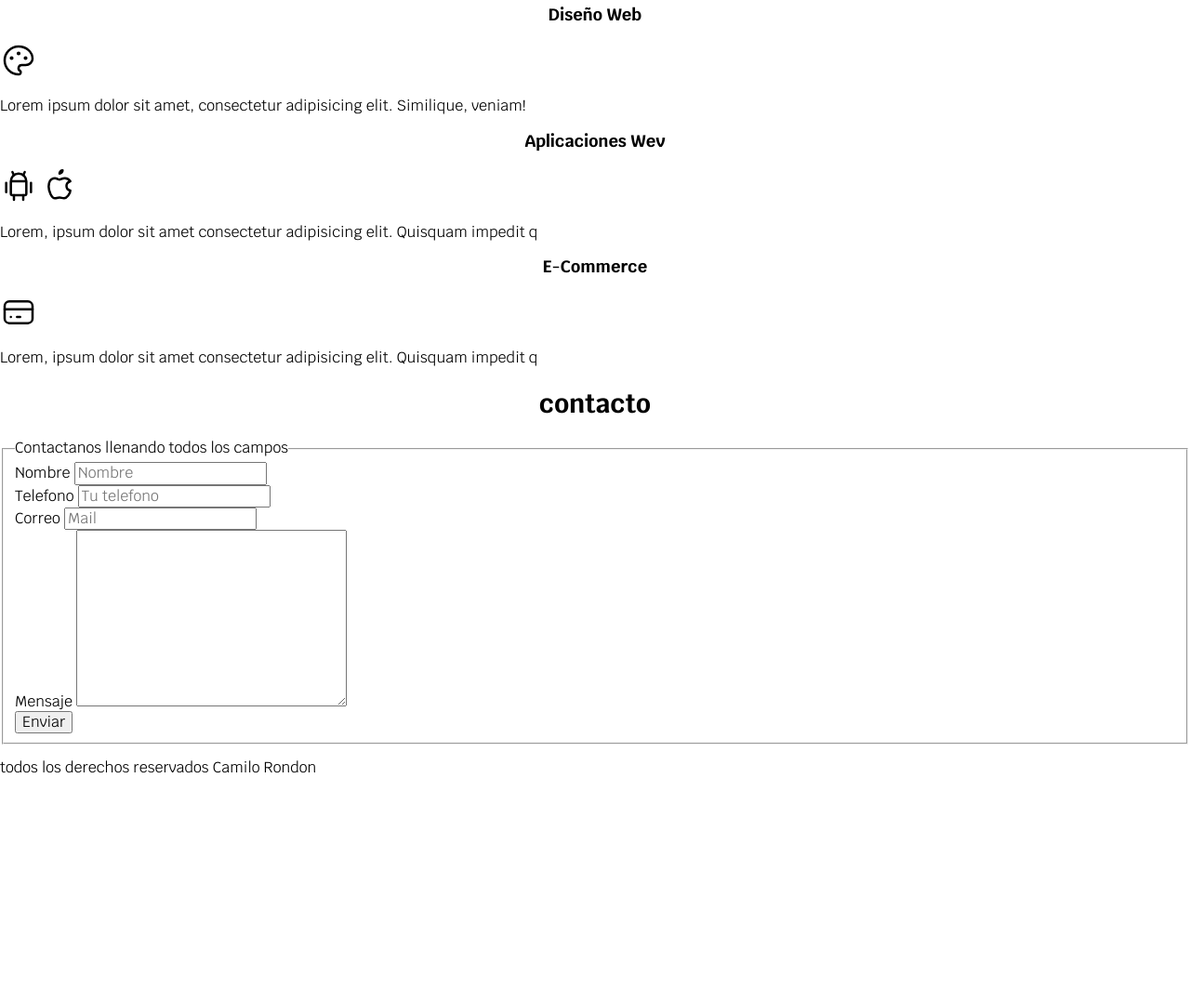
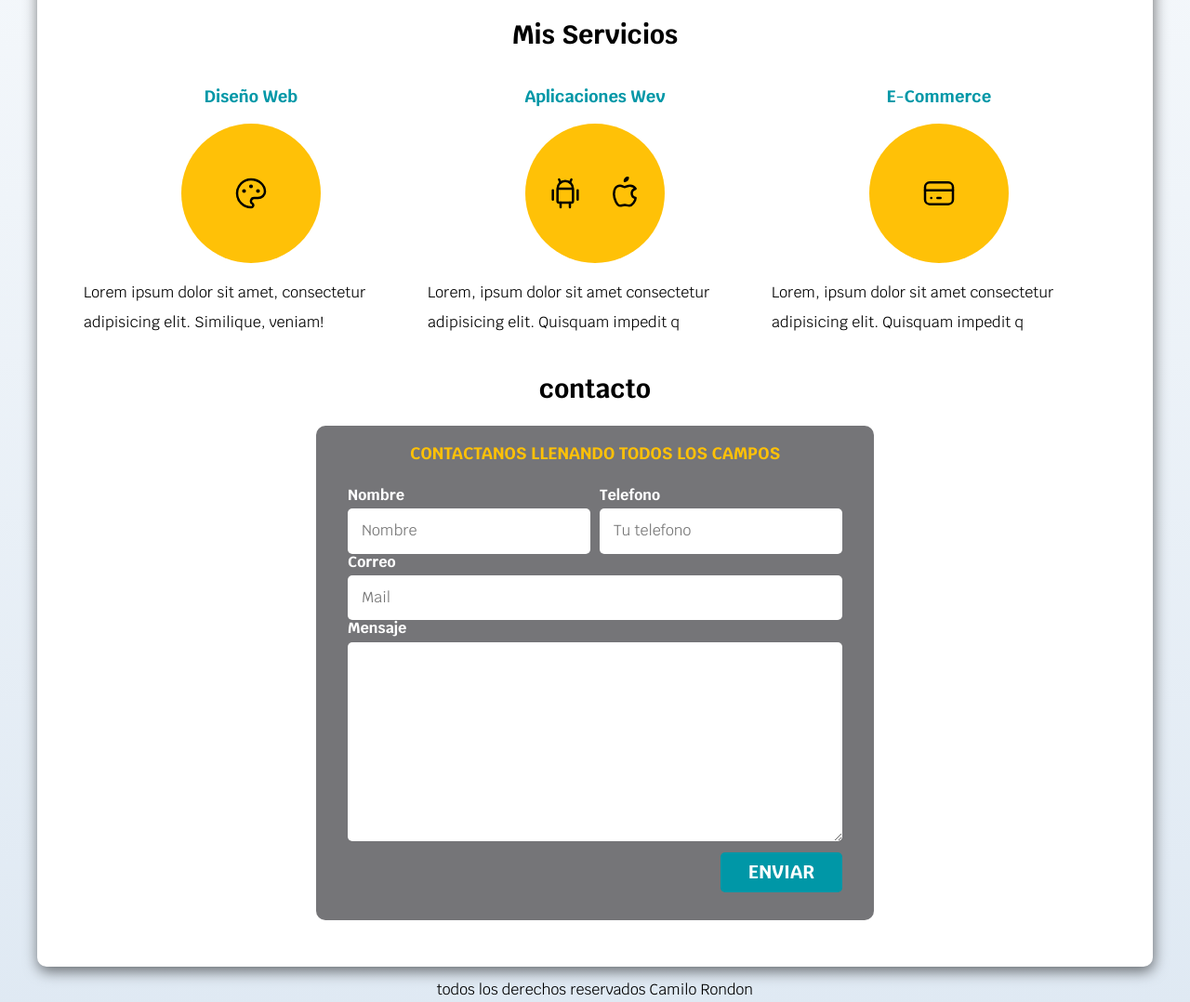
Before and after one commit to CamiloRondonDev/Freelancer_Web, a plain HTML site: page index.html in a window 1280 px wide. Shown: the part 660-1738 px from the top of the page at 93% size. Before the commit the page ends 1512 px from the top, so only its background shows below. Drawn offline with Linux system fonts and the light colour scheme.

Commit message:
Desarrollo  - Se implementa CSS grid
-Se terminal el formulaio

```diff
--- a/css/styles.css
+++ b/css/styles.css
@@ -5,11 +5,14 @@
 --primario:#ffc107;
 --secundario:#0097A7;
 --gris:#757578;
+--grisClaro:#DFE9F3;
+}
 
-}
+/* globales */
 html{
     font-size: 62.5%;
     box-sizing: border-box;/* para que no afecte el paddin por los bordes */
+    scroll-snap-type: y mandatory ;
 }
 *, *:before, *:after{
     box-sizing: inherit;/* para solucionar lo del paddin y va con lo que esta arriba */
@@ -17,8 +20,50 @@ html{
 body{
     font-size: 16px;
     font-family: 'Krub', sans-serif;
+    background-image: linear-gradient(to top,var(--grisClaro) 0%,var(--blanco) 100%);/* PARA EL DEGRADADO DEL FONDO  */
+}
+.servicios,
+.navegacion-principal,
+.formulario{
+    scroll-snap-align: center;
+    scroll-snap-stop:always;
 }
 
+.boton {
+    background-color: var(--secundario);
+    color: var(--blanco);
+    padding: 1rem 3rem;
+    margin-top: 1rem;
+    font-size: 2rem;
+    text-decoration: none;
+    text-transform: uppercase;
+    font-weight: bold;
+    border-radius: .5rem;
+    width: 90%;
+    text-align: center;
+    border: none;
+    }
+
+    @media (min-width: 768px ){
+        .boton{
+            width: auto;
+        }
+    }
+
+    .boton:hover{
+        cursor: pointer;
+    }
+
+.sombra{
+-webkit-box-shadow: 1px 5px 15px 0px rgba(0,0,0,0.55);
+-moz-box-shadow: 1px 5px 15px 0px rgba(0,0,0,0.55);
+box-shadow: 1px 5px 15px 0px rgba(0,0,0,0.55);
+background-color: var(--blanco);
+padding: 5rem;
+border-radius: 1rem;
+}
+
+/* tipografia */
 h1{
     font-size: 3.8rem;
 }
@@ -45,6 +90,24 @@ h1,h2,h3{
 
 .nav-bg{
     background-color: var(--secundario);
+}
+/* utilizades */
+.w-sm-100{
+    width: 100%;
+}
+
+@media (min-width: 768px){
+    .w-sm-100{
+        width: auto;
+        margin-top: 5rem;
+    }
+}
+
+.flex{
+display: flex;
+}
+.alinear-derecha{
+justify-content: flex-end;
 }
 
 .navegacion-principal{
@@ -81,6 +144,7 @@ align-items: center;/* para utilizar cuando sea column */
     background-size: cover;
     height: 450px;
     position: relative;
+    margin-bottom: 2rem;
 }
 
 .contenido-hero {
@@ -99,10 +163,93 @@ align-items: center;/* para utilizar cuando sea column */
 .contenido-hero p{
     color: var(--blanco);
 }
-.contenido-hero a{
-    text-decoration: none;
+
+/* servicios */
+@media (min-width: 768px) {
+    .servicios{
+    display: grid;
+    grid-template-columns: repeat(3,1fr);
+    column-gap: 1rem;
+}
+}
+
+.servicio{
+display: flex;
+flex-direction: column;
+align-items: center;
+
+}
+
+.servicio h3{
+color: var(--secundario);
+font-weight: bold;
+}
+
+.servicio p{
+    line-height: 2;
+}
+.servicio .iconos{
+height: 15rem;
+width: 15rem;
+background-color: var(--primario);
+border-radius: 50%;
+display: flex;
+justify-content: space-evenly;
+align-items: center;
+}
+/* contacto */
+.formulario{
+background-color: var(--gris);
+width: min(60rem , 100%);/* utilizar el valor mas pequeño */
+margin: 0 auto;
+padding: 2rem;
+border-radius: 1rem;
+
+}
+.formulario fieldset{
+    border: none;
+}
+
+.formulario legend{
+    text-align: center;
+    font-size: 1.8rem;
+    text-transform: uppercase;
+    font-weight: bold;
+    margin-bottom: 2rem;
+    color: var(--primario);
+}
+
+@media (min-width: 768px) {
+    .contenedor-campos{
+display: grid;
+grid-template-columns:repeat(2,1fr) ;
+column-gap: 1rem;
+grid-template-rows:auto auto 20rem ;
+}
+
+.campo:nth-child(3),
+.campo:nth-child(4)
+{
+    grid-column: 1/3 ;
+}
+
+}
+
+.campo label{
     color: var(--blanco);
-    padding: 1rem;
-    background-color: var(--primario);
-    border-radius: 30%;
+    font-weight: bold;
+    margin-bottom: .5rem;
+    display: block;
 }
+.imput-text {
+    width: 100%;
+    border: none;
+    padding: 1.5rem;
+    border-radius: .5rem;
+}
+.campo .texarea{
+    height: 20rem;
+}
+.footer{
+    text-align: center;
+}
--- a/index.html
+++ b/index.html
@@ -1,16 +1,21 @@
 <!DOCTYPE html>
 <html lang="en">
+
 <head>
     <meta charset="UTF-8">
     <meta http-equiv="X-UA-Compatible" content="IE=edge">
     <meta name="viewport" content="width=device-width, initial-scale=1.0">
-    <link rel="preload" href="css/normalize.css" as="style"><!-- para que cargue primero el css y sea mas rapido todo -->
+    <link rel="preload" href="css/normalize.css" as="style">
+    <!-- para que cargue primero el css y sea mas rapido todo -->
     <link rel="stylesheet" href="css/normalize.css">
-    <link rel="preconnect" href="https://fonts.googleapis.com"><link rel="preconnect" href="https://fonts.gstatic.com" crossorigin><link href="https://fonts.googleapis.com/css2?family=Krub:wght@400;700&display=swap" rel="stylesheet">
+    <link rel="preconnect" href="https://fonts.googleapis.com">
+    <link rel="preconnect" href="https://fonts.gstatic.com" crossorigin>
+    <link href="https://fonts.googleapis.com/css2?family=Krub:wght@400;700&display=swap" rel="stylesheet">
     <link rel="preload" href="css/styles.css" as="style"><!-- para que cargue primero el css y sea mas rapido todo -->
-    <link rel="stylesheet" href="css/styles.css"| type="text/css">
+    <link rel="stylesheet" href="css/styles.css" | type="text/css">
     <title>Diseñador freelancer</title>
 </head>
+
 <body>
     <header>
         <h1 class="titulo">CAMILO RONDON <span>freelancer</span></h1>
@@ -29,36 +34,45 @@
     <section class="hero">
         <div class="contenido-hero">
             <H2 class="titulo">Diseño y Desarrollo Web <span>Freelancer</span></H2>
-            <P><svg xmlns="http://www.w3.org/2000/svg" class="icon icon-tabler icon-tabler-map-pin" width="44" height="44"
-                    viewBox="0 0 24 24" stroke-width="1.5" stroke="#ffbf00" fill="none" stroke-linecap="round"
-                    stroke-linejoin="round">
+            <P><svg xmlns="http://www.w3.org/2000/svg" class="icon icon-tabler icon-tabler-map-pin" width="44"
+                    height="44" viewBox="0 0 24 24" stroke-width="1.5" stroke="#ffbf00" fill="none"
+                    stroke-linecap="round" stroke-linejoin="round">
                     <path stroke="none" d="M0 0h24v24H0z" fill="none" />
                     <circle cx="12" cy="11" r="3" />
                     <path d="M17.657 16.657l-4.243 4.243a2 2 0 0 1 -2.827 0l-4.244 -4.243a8 8 0 1 1 11.314 0z" />
                 </svg>
                 Bucaramanga, Santander</P>
-            <a href="#">contactar</a>
+            <a class="boton" href="#">contactar</a>
         </div>
     </section>
 
-    <main>
+    <main class="contenedor sombra">
         <h2>Mis Servicios</h2>
-        <section>
+        <div class="servicios">
+            <section class="servicio">
                 <h3>Diseño Web</h3>
-            <svg xmlns="http://www.w3.org/2000/svg" class="icon icon-tabler icon-tabler-palette" width="40" height="40" viewBox="0 0 24 24" stroke-width="1.5" stroke="#000000" fill="none" stroke-linecap="round" stroke-linejoin="round">
-                <path stroke="none" d="M0 0h24v24H0z" fill="none"/>
-                <path d="M12 21a9 9 0 1 1 0 -18a9 8 0 0 1 9 8a4.5 4 0 0 1 -4.5 4h-2.5a2 2 0 0 0 -1 3.75a1.3 1.3 0 0 1 -1 2.25" />
+                <div class="iconos">
+                    <svg xmlns="http://www.w3.org/2000/svg" class="icon icon-tabler icon-tabler-palette" width="40"
+                        height="40" viewBox="0 0 24 24" stroke-width="1.5" stroke="#000000" fill="none"
+                        stroke-linecap="round" stroke-linejoin="round">
+                        <path stroke="none" d="M0 0h24v24H0z" fill="none" />
+                        <path
+                            d="M12 21a9 9 0 1 1 0 -18a9 8 0 0 1 9 8a4.5 4 0 0 1 -4.5 4h-2.5a2 2 0 0 0 -1 3.75a1.3 1.3 0 0 1 -1 2.25" />
                         <circle cx="7.5" cy="10.5" r=".5" fill="currentColor" />
                         <circle cx="12" cy="7.5" r=".5" fill="currentColor" />
                         <circle cx="16.5" cy="10.5" r=".5" fill="currentColor" />
                     </svg>
+                </div>
                 <p>Lorem ipsum dolor sit amet, consectetur adipisicing elit. Similique, veniam!</p>
             </section>
 
-        <section>
+            <section class="servicio">
                 <h3>Aplicaciones Wev</h3>
-            <svg xmlns="http://www.w3.org/2000/svg" class="icon icon-tabler icon-tabler-brand-android" width="40" height="40" viewBox="0 0 24 24" stroke-width="1.5" stroke="#000000" fill="none" stroke-linecap="round" stroke-linejoin="round">
-                <path stroke="none" d="M0 0h24v24H0z" fill="none"/>
+                <div class="iconos">
+                    <svg xmlns="http://www.w3.org/2000/svg" class="icon icon-tabler icon-tabler-brand-android"
+                        width="40" height="40" viewBox="0 0 24 24" stroke-width="1.5" stroke="#000000" fill="none"
+                        stroke-linecap="round" stroke-linejoin="round">
+                        <path stroke="none" d="M0 0h24v24H0z" fill="none" />
                         <line x1="4" y1="10" x2="4" y2="16" />
                         <line x1="20" y1="10" x2="20" y2="16" />
                         <path d="M7 9h10v8a1 1 0 0 1 -1 1h-8a1 1 0 0 1 -1 -1v-8a5 5 0 0 1 10 0" />
@@ -67,56 +81,65 @@
                         <line x1="9" y1="18" x2="9" y2="21" />
                         <line x1="15" y1="18" x2="15" y2="21" />
                     </svg>
-              <svg xmlns="http://www.w3.org/2000/svg" class="icon icon-tabler icon-tabler-brand-apple" width="40" height="40" viewBox="0 0 24 24" stroke-width="1.5" stroke="#000000" fill="none" stroke-linecap="round" stroke-linejoin="round">
-                <path stroke="none" d="M0 0h24v24H0z" fill="none"/>
-                <path d="M9 7c-3 0 -4 3 -4 5.5c0 3 2 7.5 4 7.5c1.088 -.046 1.679 -.5 3 -.5c1.312 0 1.5 .5 3 .5s4 -3 4 -5c-.028 -.01 -2.472 -.403 -2.5 -3c-.019 -2.17 2.416 -2.954 2.5 -3c-1.023 -1.492 -2.951 -1.963 -3.5 -2c-1.433 -.111 -2.83 1 -3.5 1c-.68 0 -1.9 -1 -3 -1z" />
+                    <svg xmlns="http://www.w3.org/2000/svg" class="icon icon-tabler icon-tabler-brand-apple" width="40"
+                        height="40" viewBox="0 0 24 24" stroke-width="1.5" stroke="#000000" fill="none"
+                        stroke-linecap="round" stroke-linejoin="round">
+                        <path stroke="none" d="M0 0h24v24H0z" fill="none" />
+                        <path
+                            d="M9 7c-3 0 -4 3 -4 5.5c0 3 2 7.5 4 7.5c1.088 -.046 1.679 -.5 3 -.5c1.312 0 1.5 .5 3 .5s4 -3 4 -5c-.028 -.01 -2.472 -.403 -2.5 -3c-.019 -2.17 2.416 -2.954 2.5 -3c-1.023 -1.492 -2.951 -1.963 -3.5 -2c-1.433 -.111 -2.83 1 -3.5 1c-.68 0 -1.9 -1 -3 -1z" />
                         <path d="M12 4a2 2 0 0 0 2 -2a2 2 0 0 0 -2 2" />
                     </svg>
+                </div>
                 <p>Lorem, ipsum dolor sit amet consectetur adipisicing elit. Quisquam impedit q</p>
             </section>
 
-        <section>
+            <section class="servicio">
                 <h3>E-Commerce</h3>
-            <svg xmlns="http://www.w3.org/2000/svg" class="icon icon-tabler icon-tabler-credit-card" width="40" height="40" viewBox="0 0 24 24" stroke-width="1.5" stroke="#000000" fill="none" stroke-linecap="round" stroke-linejoin="round">
-                <path stroke="none" d="M0 0h24v24H0z" fill="none"/>
+                <div class="iconos">
+                    <svg xmlns="http://www.w3.org/2000/svg" class="icon icon-tabler icon-tabler-credit-card" width="40"
+                        height="40" viewBox="0 0 24 24" stroke-width="1.5" stroke="#000000" fill="none"
+                        stroke-linecap="round" stroke-linejoin="round">
+                        <path stroke="none" d="M0 0h24v24H0z" fill="none" />
                         <rect x="3" y="5" width="18" height="14" rx="3" />
                         <line x1="3" y1="10" x2="21" y2="10" />
                         <line x1="7" y1="15" x2="7.01" y2="15" />
                         <line x1="11" y1="15" x2="13" y2="15" />
                     </svg>
+                </div>
                 <p>Lorem, ipsum dolor sit amet consectetur adipisicing elit. Quisquam impedit q</p>
             </section>
+        </div>
 
-    </main>
         <section>
             <h2>contacto</h2>
-          <form>
+            <form class="formulario">
                 <fieldset>
                     <legend>Contactanos llenando todos los campos</legend>
-                <div>
+                    <div class="contenedor-campos">
+                        <div class="campo">
                             <label for="">Nombre</label>
-                    <input type="" name="" id="" placeholder="Nombre">
+                            <input class="imput-text" type="" name="" id="" placeholder="Nombre">
                         </div>
 
-                <div>
+                        <div class="campo">
                             <label for="">Telefono</label>
-                    <input type="tel" placeholder="Tu telefono">
+                            <input class="imput-text" type="tel" placeholder="Tu telefono">
                         </div>
 
 
-                <div>
+                        <div class="campo">
                             <label for="">Correo</label>
-                    <input type="email" placeholder="Mail">
+                            <input class="imput-text" type="email" placeholder="Mail">
                         </div>
 
 
-                <div>
+                        <div class="campo">
                             <label for="">Mensaje</label>
-                    <textarea name="" id="" cols="30" rows="10"></textarea>
+                            <textarea class="imput-text" name="" id="" cols="30" rows="10"></textarea>
                         </div>
-
-                <div>
-                    <input type="submit" value="Enviar">
+                    </div>
+                    <div class="alinear-derecha flex">
+                        <input class="boton w-sm-100"  type="submit" value="Enviar">
                     </div>
                 </fieldset>
 
@@ -124,7 +147,9 @@
             </form>
         </section>
 
-  <footer>
+    </main>
+
+    <footer class="footer">
         <p>todos los derechos reservados Camilo Rondon</p>
     </footer>
 
```
Lines whose indentation alone changed are shown as unchanged.
